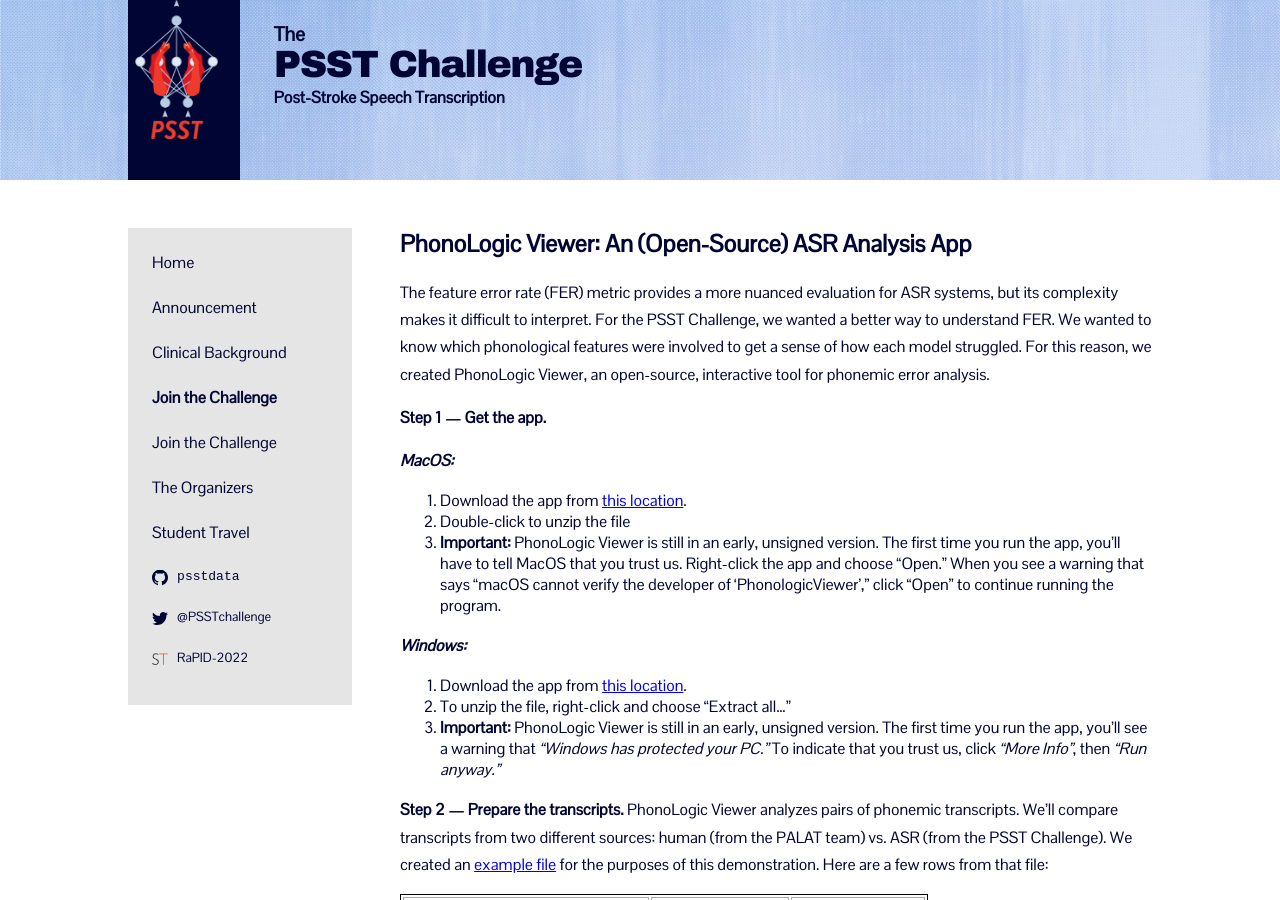
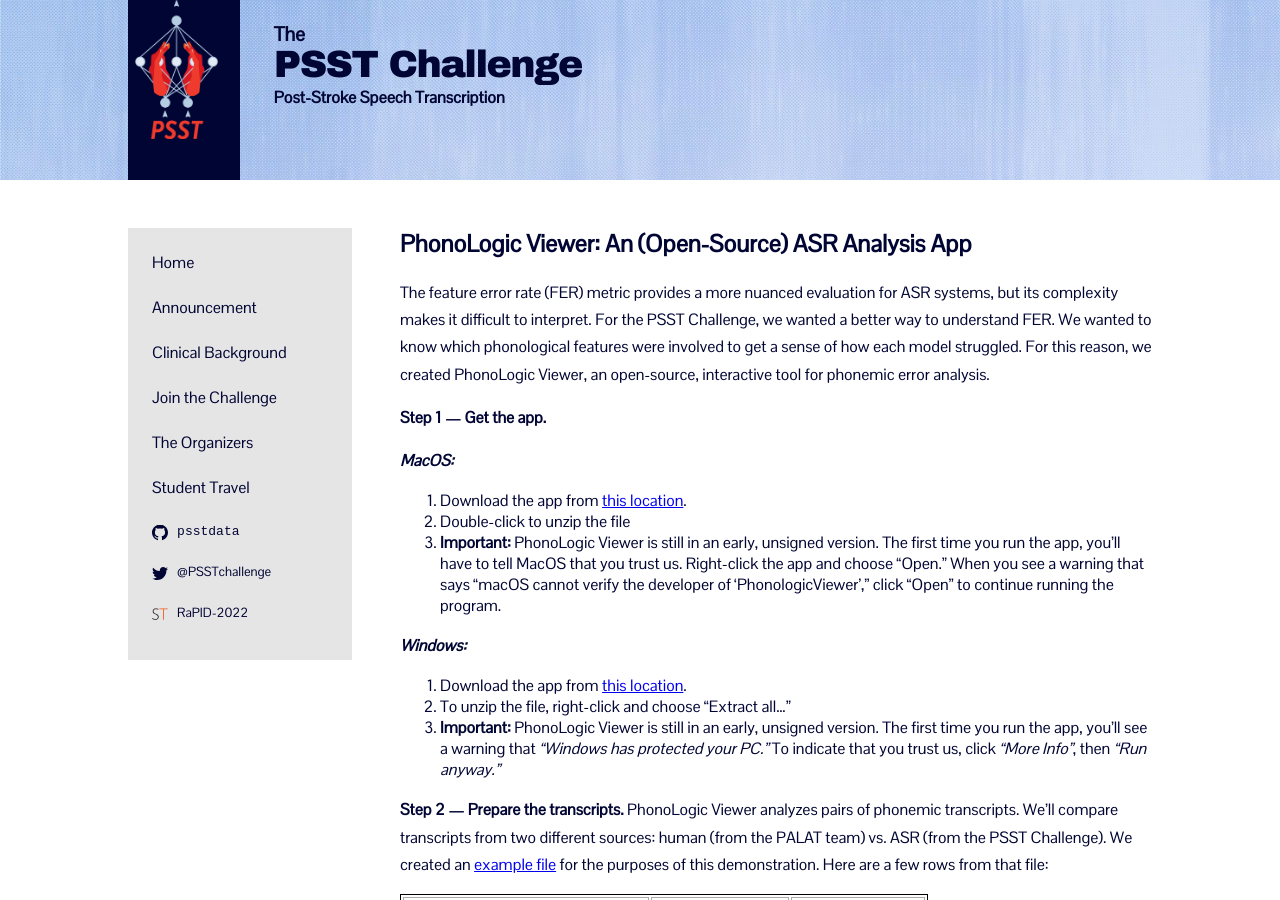
Before and after one commit to PSST-Challenge/PSST-Challenge.github.io, a Jekyll site: the page built from docs/phonologic/index.md, in a window 1280 px wide and 900 px high. Built offline with Jekyll 4.4.1, drawn with Linux system fonts in a browser that asks for light colours.

Commit message:
Update index.md

```diff
--- a/docs/phonologic/index.md
+++ b/docs/phonologic/index.md
@@ -1,6 +1,7 @@
 ---
 layout: page
-title: Join the Challenge
+title: PhonoLogic Viewer
+disable: true
 permalink: /phonologic/
 ---
 
```
